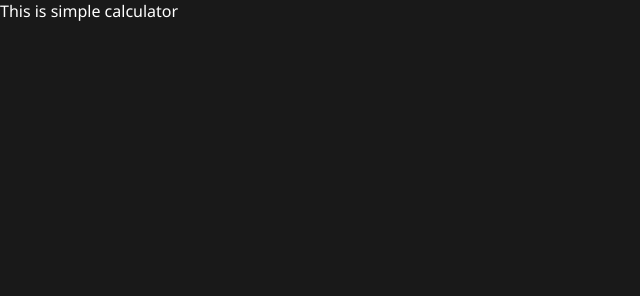
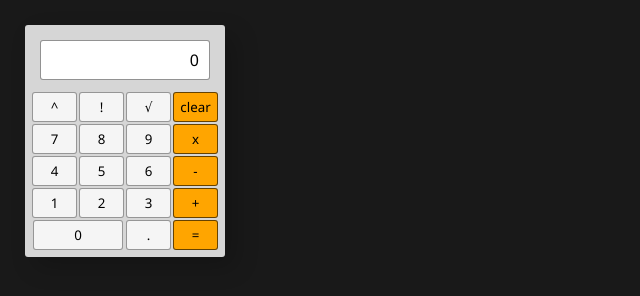
Before and after one commit to plvs-vltra/web-calculator, a plain HTML site: page index.html in a window 1280 px wide. Shown: the whole page, without its empty margins (0-640 px from the left). Drawn offline with Linux system fonts and the light colour scheme.

Commit message:
Created html+css template

```diff
--- /dev/null
+++ b/css/calculator.css
@@ -0,0 +1,47 @@
+#calculator {
+    width: 190px;
+    position: absolute;
+    background: #d6d6d6;
+    padding: 5px;
+    left: 25px;
+    top: 25px;
+    border-radius: 3px;
+    box-shadow: #00000033 10px 10px 25px;
+}
+
+#calculator #display {
+    height: 30px;
+    background: white;
+    color: black;
+    text-align: right;
+    margin: 10px;
+    padding: 8px 10px 0 0px;
+    border-radius: 3px;
+    border: 1px solid rgb(39 39 39 / 50%);
+}
+
+#calculator button {
+    width: 45px;
+    height: 30px;
+    background: rgb(255 255 255 / 76%);
+    border: 1px solid rgb(88 88 88 / 60%);
+    border-radius: 3px;
+}
+
+#calculator button:hover {
+    cursor: pointer;
+    opacity: 0.7;
+}
+
+#calculator button:active {
+    opacity: 1;
+}
+
+#calculator table tr:last-child th:first-child button {
+    width: 90px;
+}
+
+#calculator table th:last-child button {
+    background-color: orange;
+    border: 1px solid rgba(0, 0, 0, 0.6);
+}
--- a/index.html
+++ b/index.html
@@ -1,5 +1,6 @@
 <!DOCTYPE html>
 <html lang="en">
+
 <head>
     <meta charset="UTF-8">
     <meta http-equiv="X-UA-Compatible" content="IE=edge">
@@ -7,8 +8,52 @@
     <title>Simple calculator</title>
 
     <link href="css/main.css" rel="stylesheet">
+    <link href="css/calculator.css" rel="stylesheet">
 </head>
+
 <body>
-<script src="js/calc.js"></script>
+    <div id="calculator">
+        <div id="display">0</div>
+
+        <table id="controlls">
+
+            <tr>
+                <th><button>^</button></th>
+                <th><button>!</button></th>
+                <th><button>√</button></th>
+                <th><button>clear</button></th>
+            </tr>
+
+            <tr>
+                <th><button>7</button></th>
+                <th><button>8</button></th>
+                <th><button>9</button></th>
+                <th><button>x</button></th>
+            </tr>
+
+            <tr>
+                <th><button>4</button></th>
+                <th><button>5</button></th>
+                <th><button>6</button></th>
+                <th><button>-</button></th>
+            </tr>
+
+            <tr>
+                <th><button>1</button></th>
+                <th><button>2</button></th>
+                <th><button>3</button></th>
+                <th><button>+</button></th>
+            </tr>
+
+            <tr>
+                <th colspan="2"><button>0</button></th>
+                <th><button>.</button></th>
+
+                <th><button>=</button></th>
+            </tr>
+        </table>
+    </div>
+    <script src="js/calc.js"></script>
 </body>
+
 </html>
--- a/js/calc.js
+++ b/js/calc.js
@@ -1 +1,3 @@
-document.body.innerHTML = "This is simple calculator";
+const calculator = document.getElementById('#calculator'),
+      display = document.getElementById("#display"),
+      controls = document.getElementById("controlls");
```
